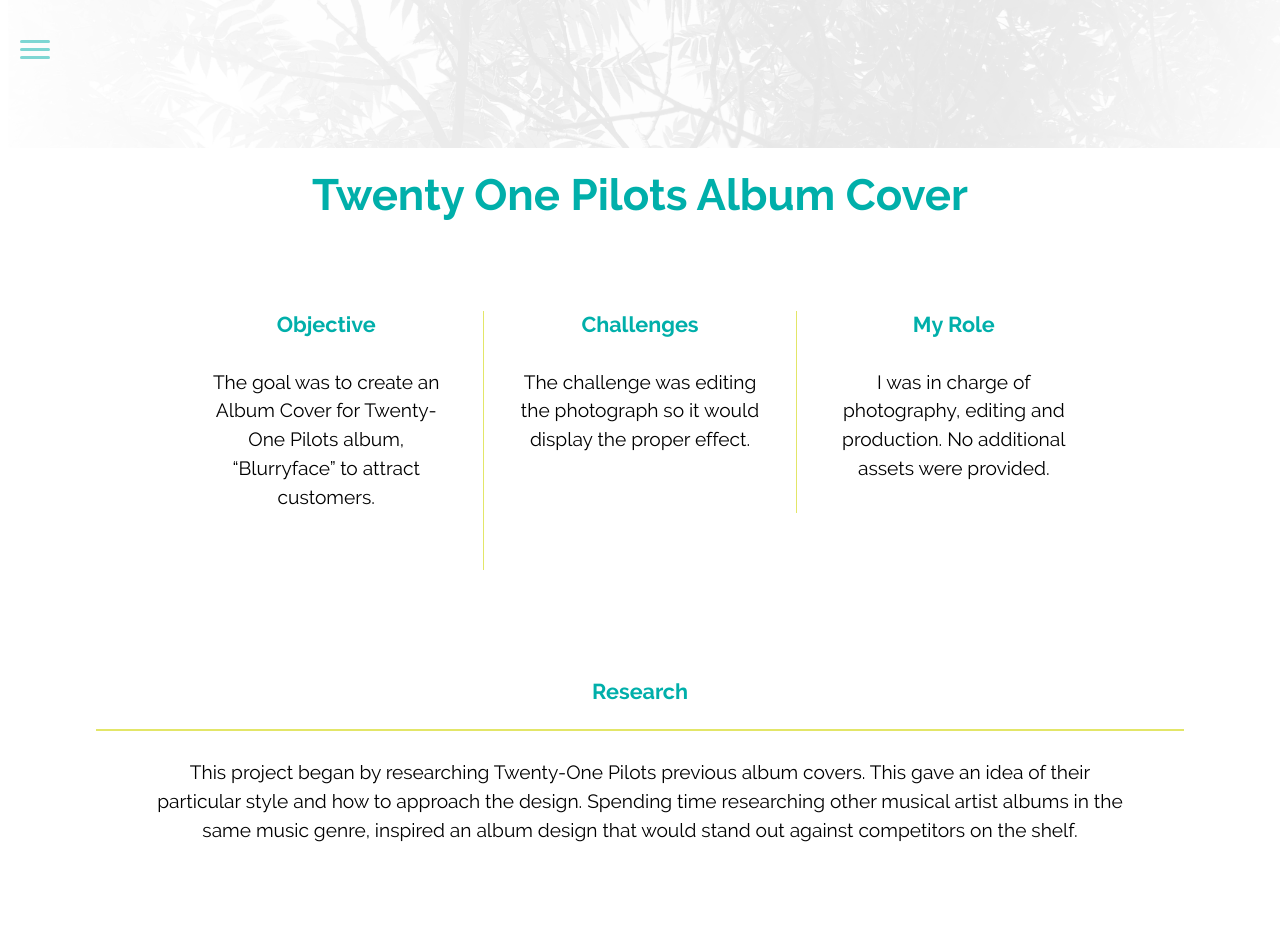
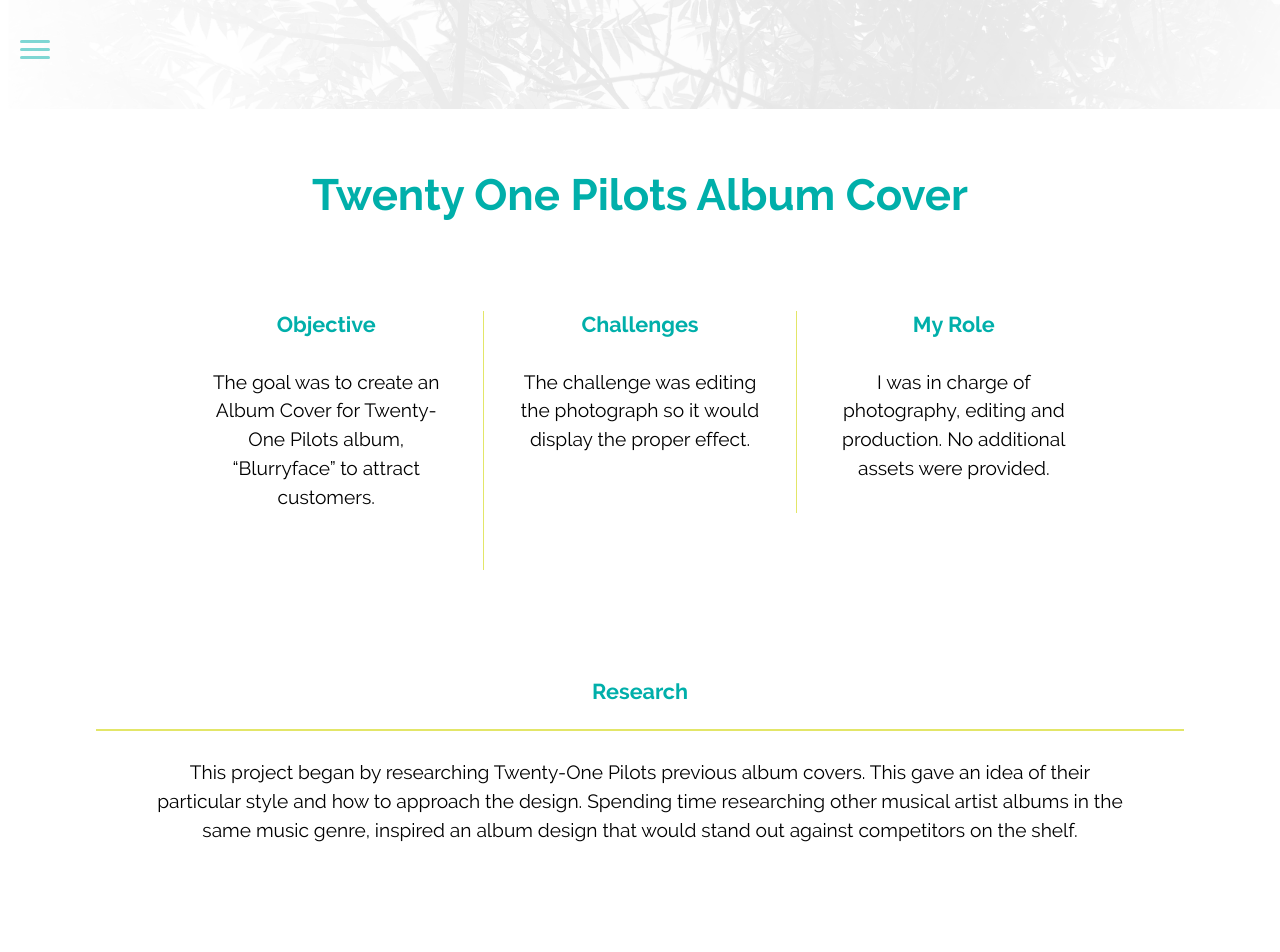
Before and after one commit to ashleycouperus/ashleycouperus.ca, a Jekyll site: the page built from pages/cd-cover.html, in a window 1280 px wide. Shown: the top 952 px of the page. Built offline with Jekyll 4.4.1, drawn with Linux system fonts in a browser that asks for light colours.

Commit message:
changed margin

```diff
--- a/css/main.css
+++ b/css/main.css
@@ -350,7 +350,7 @@ footer {
   }
 
   .top-banner {
-    margin-top: -3em;
+    margin-top: -5em;
   }
 
   .content {
```
